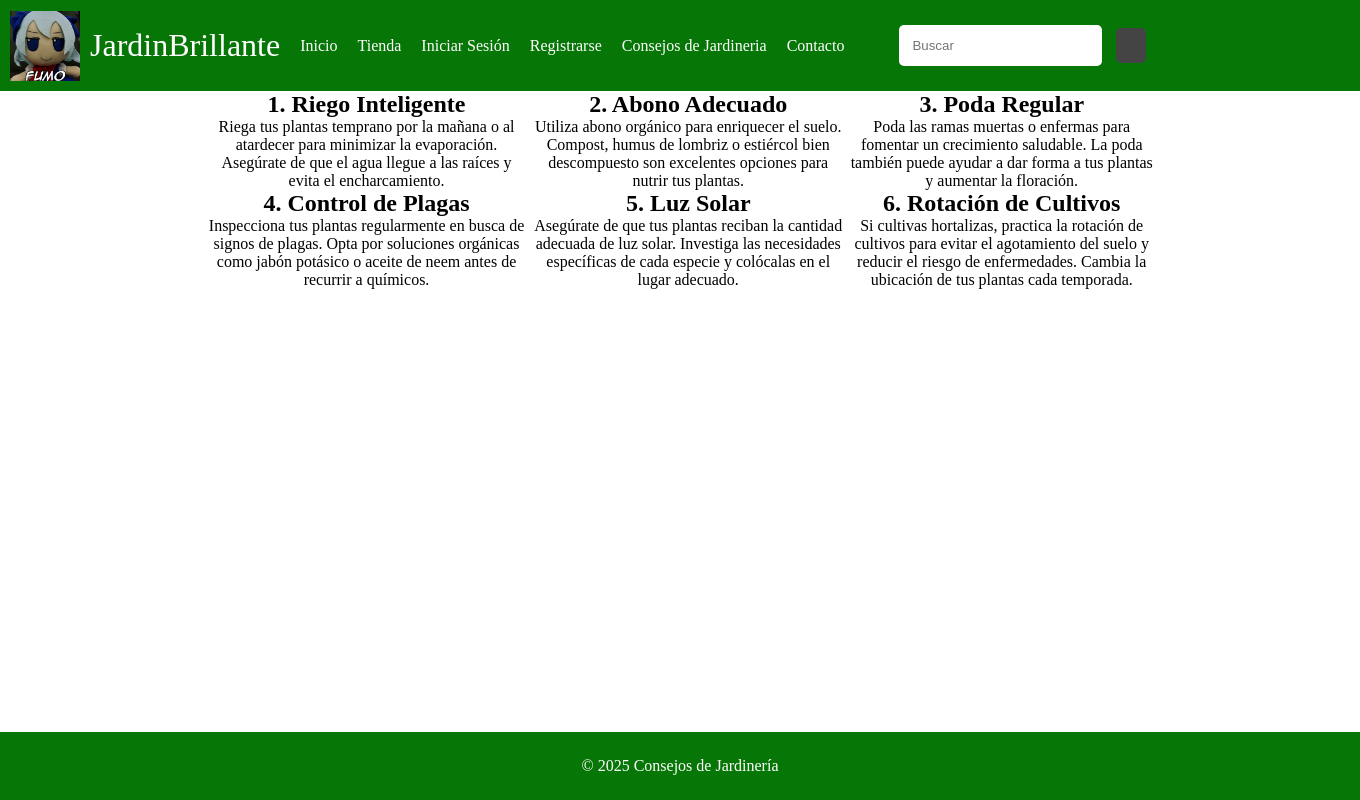
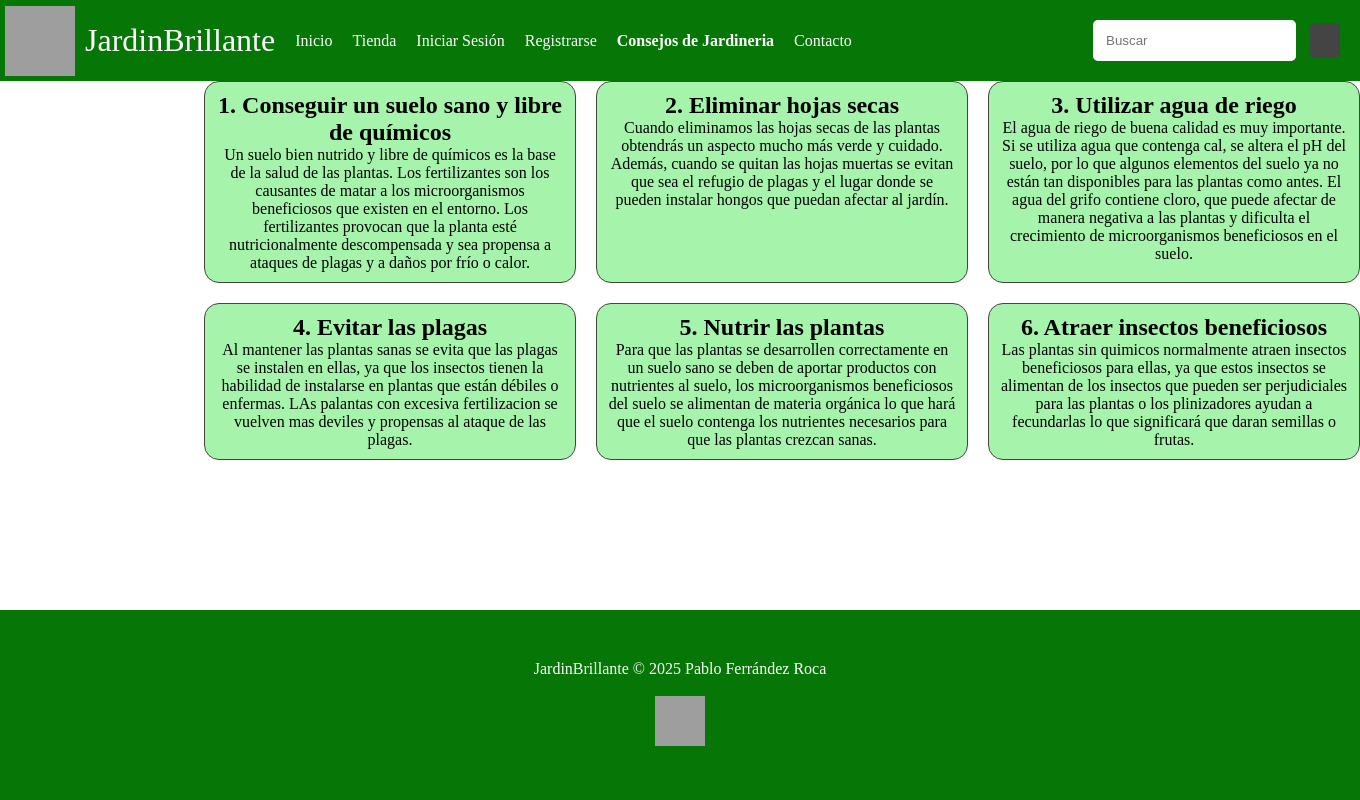
Before and after one commit to Pabloferrandezroca/proyecto-final, a PHP site: page /consejos.php in a window 1360 px wide. Run offline with PHP 8.4, Linux system fonts and the light colour scheme; grey boxes are pictures that could not be loaded.

Commit message:
Solucionados problemas de visualizacion en algunas paginas de la web

```diff
--- a/consejos.php
+++ b/consejos.php
@@ -8,57 +8,65 @@
     <link rel="stylesheet" href="css/fontawesome/css/all.min.css">
 </head>
 <body>
-    <header>
         <?php
         require_once 'vista/header.php';
         ?>
-    </header>
     <main class="consejos container">
         <div class="c1">
-            <h2>1. Riego Inteligente</h2>
+            <h2>1. Conseguir un suelo sano y libre de químicos</h2>
             <p>
-                Riega tus plantas temprano por la mañana o al atardecer para minimizar la evaporación.
-                Asegúrate de que el agua llegue a las raíces y evita el encharcamiento.
+                Un suelo bien nutrido y libre de químicos es la base de la salud de las plantas. Los fertilizantes
+                son los causantes de matar a los microorganismos beneficiosos que existen en el entorno.
+                Los fertilizantes provocan que la planta esté nutricionalmente descompensada y sea propensa a ataques
+                de plagas y a daños por frío o calor.
             </p>
         </div>
         <div class="c2">
-            <h2>2. Abono Adecuado</h2>
+            <h2>2. Eliminar hojas secas</h2>
             <p>
-                Utiliza abono orgánico para enriquecer el suelo. Compost, humus de lombriz o estiércol
-                bien descompuesto son excelentes opciones para nutrir tus plantas.
+                Cuando eliminamos las hojas secas de las plantas obtendrás un aspecto mucho más verde y cuidado.
+                Además, cuando se quitan las hojas muertas se evitan que sea el refugio de plagas y el lugar
+                donde se pueden instalar hongos que puedan afectar al jardín.
             </p>
         </div>
         <div class="c3">
-            <h2>3. Poda Regular</h2>
+            <h2>3. Utilizar agua de riego</h2>
             <p>
-                Poda las ramas muertas o enfermas para fomentar un crecimiento saludable.
-                La poda también puede ayudar a dar forma a tus plantas y aumentar la floración.
+                El agua de riego de buena calidad es muy importante. Si se utiliza agua que contenga cal,
+                se altera el pH del suelo, por lo que algunos elementos del suelo ya no están tan disponibles
+                para las plantas como antes. El agua del grifo contiene cloro, que puede afectar de manera negativa a las plantas
+                y dificulta el crecimiento de microorganismos beneficiosos en el suelo.
             </p>
         </div>
         <div class="c4">
-            <h2>4. Control de Plagas</h2>
+            <h2>4. Evitar las plagas</h2>
             <p>
-                Inspecciona tus plantas regularmente en busca de signos de plagas. Opta por soluciones
-                orgánicas como jabón potásico o aceite de neem antes de recurrir a químicos.
+                Al mantener las plantas sanas se evita que las plagas se instalen en ellas, ya que los insectos
+                tienen la habilidad de instalarse en plantas que están débiles o enfermas. LAs palantas con excesiva
+                fertilizacion se vuelven mas deviles y propensas al ataque de las plagas.
             </p>
         </div>
         <div class="c5">
-            <h2>5. Luz Solar</h2>
+            <h2>5. Nutrir las plantas</h2>
             <p>
-                Asegúrate de que tus plantas reciban la cantidad adecuada de luz solar.
-                Investiga las necesidades específicas de cada especie y colócalas en el lugar adecuado.
+                Para que las plantas se desarrollen correctamente en un suelo sano se deben de aportar productos con
+                nutrientes al suelo, los microorganismos beneficiosos del suelo se alimentan de materia orgánica
+                lo que hará que el suelo contenga los nutrientes necesarios para que las plantas crezcan sanas.
             </p>
         </div>
         <div class="c6">
-            <h2>6. Rotación de Cultivos</h2>
+            <h2>6. Atraer insectos beneficiosos</h2>
             <p>
-                Si cultivas hortalizas, practica la rotación de cultivos para evitar el agotamiento del suelo
-                y reducir el riesgo de enfermedades. Cambia la ubicación de tus plantas cada temporada.
+                Las plantas sin quimicos normalmente atraen insectos beneficiosos para ellas, ya que estos insectos
+                se alimentan de los insectos que pueden ser perjudiciales para las plantas o los plinizadores ayudan a
+                fecundarlas lo que significará que daran semillas o frutas.
             </p>
         </div>
     </main>
     <footer>
-        <p>&copy; 2025 Consejos de Jardinería</p>
+        <?php
+        require_once 'vista/footer.php';
+        ?>
     </footer>
 </body>
 </html>
--- a/css/estilos.css
+++ b/css/estilos.css
@@ -132,6 +132,10 @@ body footer {
   padding: 25px;
   margin-top: auto;
 }
+body footer img {
+  width: 50px;
+  height: 50px;
+}
 
 #login {
   display: flex;
@@ -160,23 +164,97 @@ body footer {
 
 .consejos {
   display: grid;
+  gap: 20px;
   grid-template-areas: "1c 2c 3c" "4c 5c 6c";
 }
 .consejos .c1 {
   grid-area: 1c;
+  display: flex;
+  width: 350px;
+  margin: 0 auto;
+  flex-direction: column;
+  align-items: center;
+  text-align: center;
+  border: #444 solid 1px;
+  border-radius: 15px;
+  padding: 10px;
+  background-color: #a6f3ac;
 }
 .consejos .c2 {
   grid-area: 2c;
+  display: flex;
+  width: 350px;
+  margin: 0 auto;
+  flex-direction: column;
+  align-items: center;
+  text-align: center;
+  border: #444 solid 1px;
+  border-radius: 15px;
+  padding: 10px;
+  background-color: #a6f3ac;
 }
 .consejos .c3 {
   grid-area: 3c;
+  display: flex;
+  width: 350px;
+  margin: 0 auto;
+  flex-direction: column;
+  align-items: center;
+  text-align: center;
+  border: #444 solid 1px;
+  border-radius: 15px;
+  padding: 10px;
+  background-color: #a6f3ac;
 }
 .consejos .c4 {
   grid-area: 4c;
+  display: flex;
+  width: 350px;
+  margin: 0 auto;
+  flex-direction: column;
+  align-items: center;
+  text-align: center;
+  border: #444 solid 1px;
+  border-radius: 15px;
+  padding: 10px;
+  background-color: #a6f3ac;
 }
 .consejos .c5 {
   grid-area: 5c;
+  display: flex;
+  width: 350px;
+  margin: 0 auto;
+  flex-direction: column;
+  align-items: center;
+  text-align: center;
+  border: #444 solid 1px;
+  border-radius: 15px;
+  padding: 10px;
+  background-color: #a6f3ac;
 }
 .consejos .c6 {
   grid-area: 6c;
+  display: flex;
+  width: 350px;
+  margin: 0 auto;
+  flex-direction: column;
+  align-items: center;
+  text-align: center;
+  border: #444 solid 1px;
+  border-radius: 15px;
+  padding: 10px;
+  background-color: #a6f3ac;
+}
+
+.pagar {
+  background-color: #067706;
+  color: white;
+  padding: 10px;
+  border: 0;
+  border-radius: 5px;
+  margin: 15px;
+}
+.pagar a {
+  color: white;
+  text-decoration: none;
 }/*# sourceMappingURL=estilos.css.map */
--- a/css/estilos.scss
+++ b/css/estilos.scss
@@ -140,6 +140,11 @@ body{
         text-align: center;
         padding: 25px;
         margin-top: auto;
+
+        img{
+            width: 50px;
+            height: 50px;
+        }
     }
 }
 #login{
@@ -168,24 +173,98 @@ body{
 }
 .consejos{
     display: grid;
+    gap: 20px;
     grid-template-areas: "1c 2c 3c"
                          "4c 5c 6c";
     .c1{
         grid-area: 1c;
+        display: flex;
+        width: 350px;
+        margin: 0 auto;
+        flex-direction: column;
+        align-items: center;
+        text-align: center;
+        border: #444 solid 1px;
+        border-radius: 15px;
+        padding: 10px;
+        background-color: #a6f3ac;
     }
     .c2{
         grid-area: 2c;
+        display: flex;
+        width: 350px;
+        margin: 0 auto;
+        flex-direction: column;
+        align-items: center;
+        text-align: center;
+        border: #444 solid 1px;
+        border-radius: 15px;
+        padding: 10px;
+        background-color: #a6f3ac;
     }
     .c3{
         grid-area: 3c;
+        display: flex;
+        width: 350px;
+        margin: 0 auto;
+        flex-direction: column;
+        align-items: center;
+        text-align: center;
+        border: #444 solid 1px;
+        border-radius: 15px;
+        padding: 10px;
+        background-color: #a6f3ac;
     }
     .c4{
         grid-area: 4c;
+        display: flex;
+        width: 350px;
+        margin: 0 auto;
+        flex-direction: column;
+        align-items: center;
+        text-align: center;
+        border: #444 solid 1px;
+        border-radius: 15px;
+        padding: 10px;
+        background-color: #a6f3ac;
     }
     .c5{
         grid-area: 5c;
+        display: flex;
+        width: 350px;
+        margin: 0 auto;
+        flex-direction: column;
+        align-items: center;
+        text-align: center;
+        border: #444 solid 1px;
+        border-radius: 15px;
+        padding: 10px;
+        background-color: #a6f3ac;
     }
     .c6{
         grid-area: 6c;
+        display: flex;
+        width: 350px;
+        margin: 0 auto;
+        flex-direction: column;
+        align-items: center;
+        text-align: center;
+        border: #444 solid 1px;
+        border-radius: 15px;
+        padding: 10px;
+        background-color: #a6f3ac;
     }
 }
+.pagar{
+    background-color: map-get($color, verde);
+    color: white;
+    padding: 10px;
+    border: 0;
+    border-radius: 5px;
+    margin: 15px;
+
+    a{
+        color: white;
+        text-decoration: none;
+    }
+}
--- a/vista/footer.php
+++ b/vista/footer.php
@@ -1,3 +1,4 @@
 <footer>
-    <p>JardinBrillante &copy; 2025 Pablo Ferrández Roca</p>
+    <p>JardinBrillante &copy; 2025 Pablo Ferrández Roca</p><br>
+    <img src="../../img/logo.png" alt="logo">
 </footer>
--- a/vista/header.php
+++ b/vista/header.php
@@ -5,7 +5,7 @@ $archivo = basename($origen[0]['file']);
 ?>
 <header>
     <div class="container-izquierda">
-        <img src="../../img/descarga.jpeg" alt="logo" class="logo">
+        <img src="../../img/logo.png" alt="logo" class="logo">
         <h1>JardinBrillante</h1>
         <nav>
             <ul>
@@ -41,7 +41,7 @@ $archivo = basename($origen[0]['file']);
                 <li>
                     <?php
                     if (!isset($_SESSION['usuario'])) {
-                        if ($archivo === 'vista/registrarse.php') {
+                        if ($archivo === 'registro.php') {
                             echo '<strong>Registrarse</strong>';
                         } else {
                             echo '<a href="registro.php">Registrarse</a>';
@@ -51,10 +51,10 @@ $archivo = basename($origen[0]['file']);
                 </li>
                 <li>
                     <?php
-                    if ($archivo === 'vista/consejos.php') {
+                    if ($archivo === 'consejos.php') {
                         echo '<strong>Consejos de Jardineria</strong>';
                     } else {
-                        echo '<a href="vista/consejos.php">Consejos de Jardineria</a>';
+                        echo '<a href="consejos.php">Consejos de Jardineria</a>';
                     }
                     ?>
                 </li>
```
Also changed, not shown: contacto.php (+4 -14 lines), img/descarga.jpeg (deleted), 2 other files.
